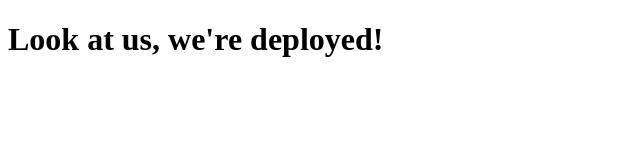
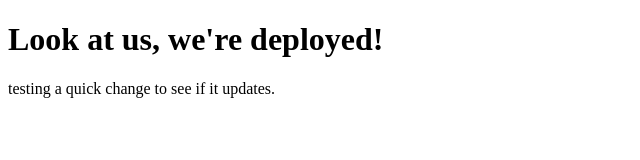
Before and after one commit to lukemelnik/coolify-test, a website: page index.html in a window 1280 px wide. Shown: the whole page, without its empty margins (0-640 px from the left). Drawn offline with Linux system fonts and the light colour scheme.

Commit message:
update the page

```diff
--- a/index.html
+++ b/index.html
@@ -7,5 +7,6 @@
   </head>
   <body>
     <h1>Look at us, we're deployed!</h1>
+    <p>testing a quick change to see if it updates.</p>
   </body>
 </html>
```
